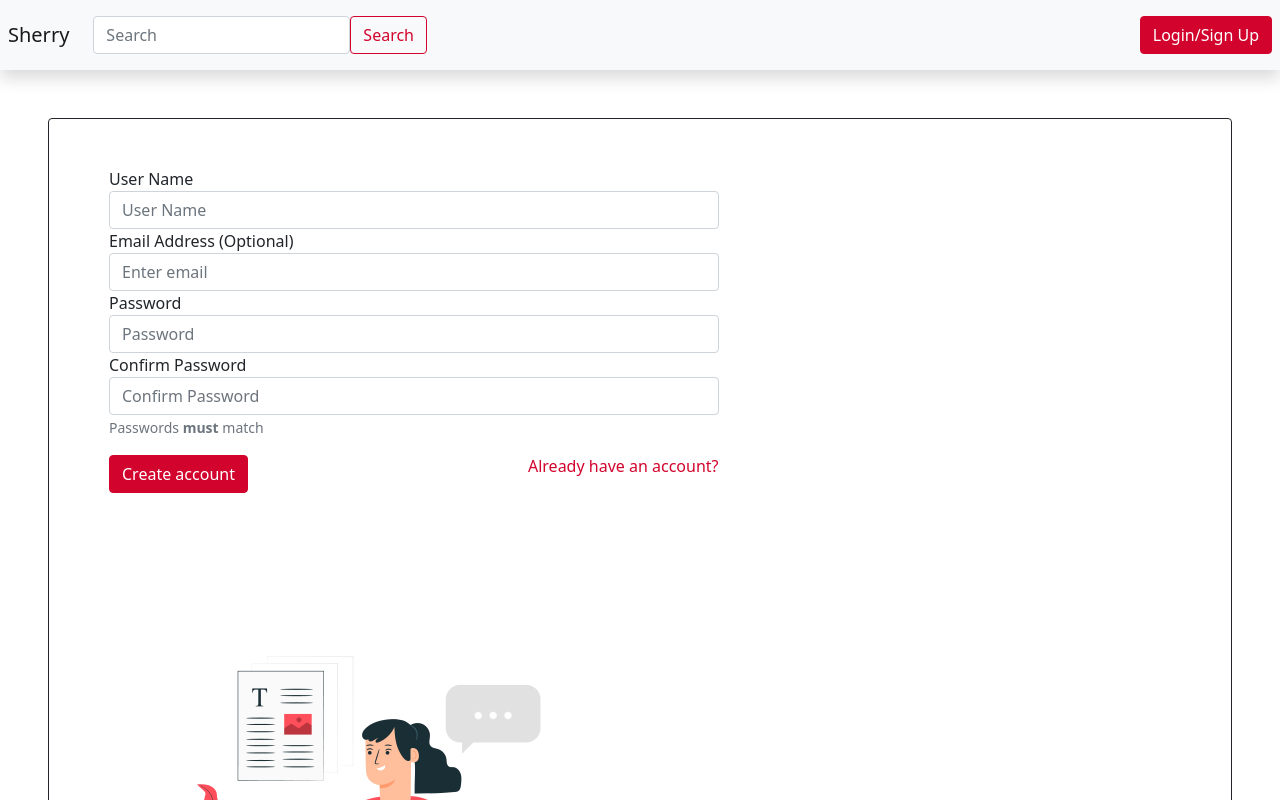
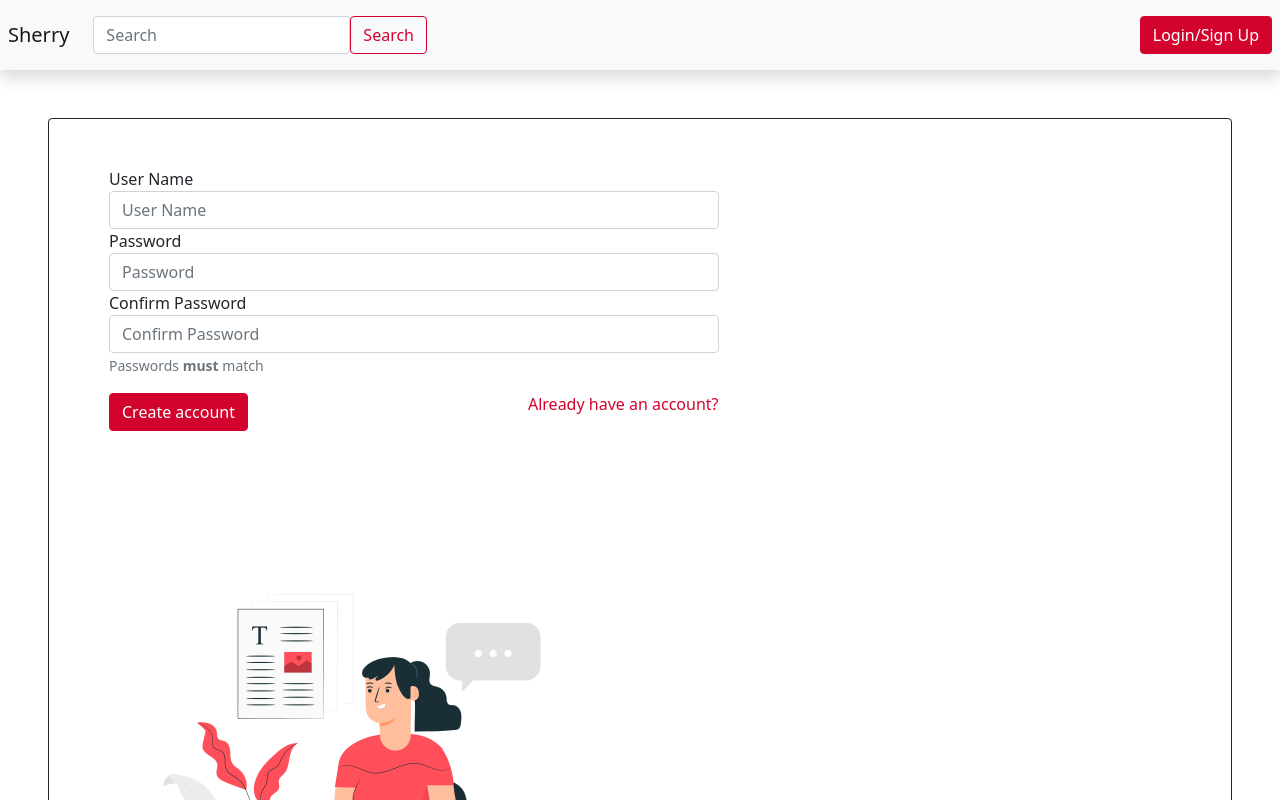
Before and after one commit to KirilBourakov/Sherry-filesharer, a React (Create React App) app in the folder frontend/: page /Create-account in a window 1280 px wide. Shown: the top 800 px of the page. Built offline with nearby package versions, Linux system fonts and the light colour scheme.

Commit message:
Removed Emails, unneeded TODO's

```diff
--- a/frontend/src/components/navbar/UserName.jsx
+++ b/frontend/src/components/navbar/UserName.jsx
@@ -9,7 +9,6 @@ export default function UserName() {
     const { authObj, setAuthObj } = useContext(AuthContext)
 
     const nav = useNavigate()
-    // TODO: rework this component
     useEffect(() =>{
         const getUser = async () =>{
             const response = await fetch(`/user/get`, {
--- a/frontend/src/pages/create-account/CreateAccount.jsx
+++ b/frontend/src/pages/create-account/CreateAccount.jsx
@@ -18,14 +18,11 @@ export default function CreateAccount() {
 
     //create ref
     const usernameRef = createRef();
-    const emailRef = createRef();
     const passwordRef = createRef();
     const conpassRef = createRef();
 
     const createaccount = async () => {
-        // TODO: use email, or remove it
         const usernameValue = usernameRef.current.value;
-        const emailValue = emailRef.current.value;
         const passwordValue = passwordRef.current.value;
         const conpassValue = conpassRef.current.value;
 
@@ -61,12 +58,6 @@ export default function CreateAccount() {
                 <label htmlFor="username">User Name</label>
                 <input autoComplete='off' type="text" className="form-control" ref={usernameRef} placeholder="User Name"/>
 
-            </div>
-
-            {/* email */}
-            <div className="form-group">
-                <label htmlFor="email">Email Address (Optional)</label>
-                <input autoComplete='off' type="email" className="form-control" ref={emailRef} placeholder="Enter email"/>
             </div>
 
             {/* password */}
--- a/frontend/src/scripts/authentication.js
+++ b/frontend/src/scripts/authentication.js
@@ -1,6 +1,5 @@
 import { getCookie  } from './cookies';
 
-// TODO: update login function to take a context and save it
 export async function login(username, password){
     const credentials = `${username}:${password}`;
     const encodedCredentials = btoa(credentials);
```
Also changed, not shown: 1 other file (tests, documents, lock files or other folders).
